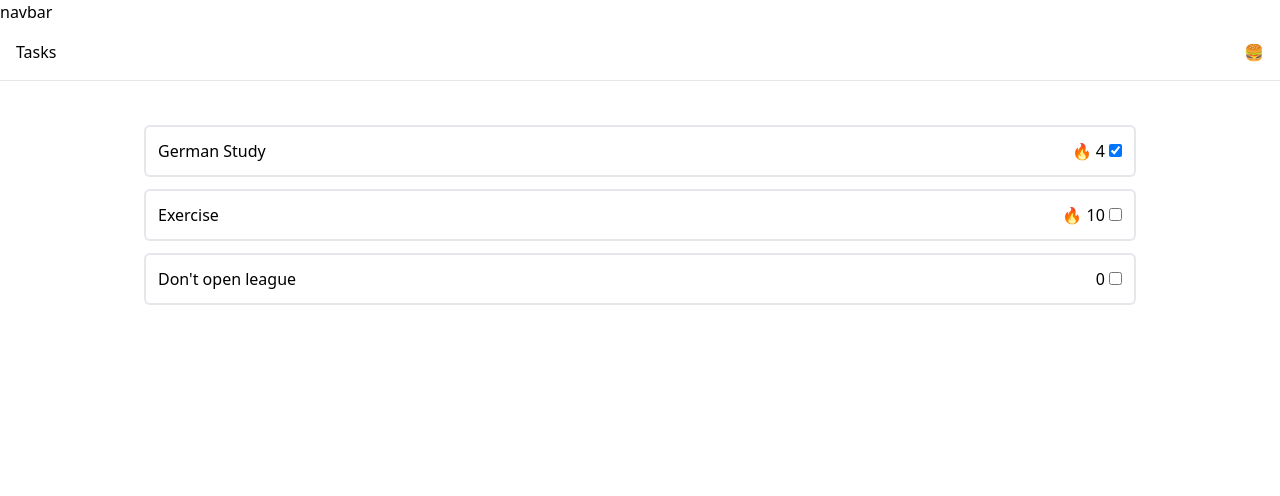
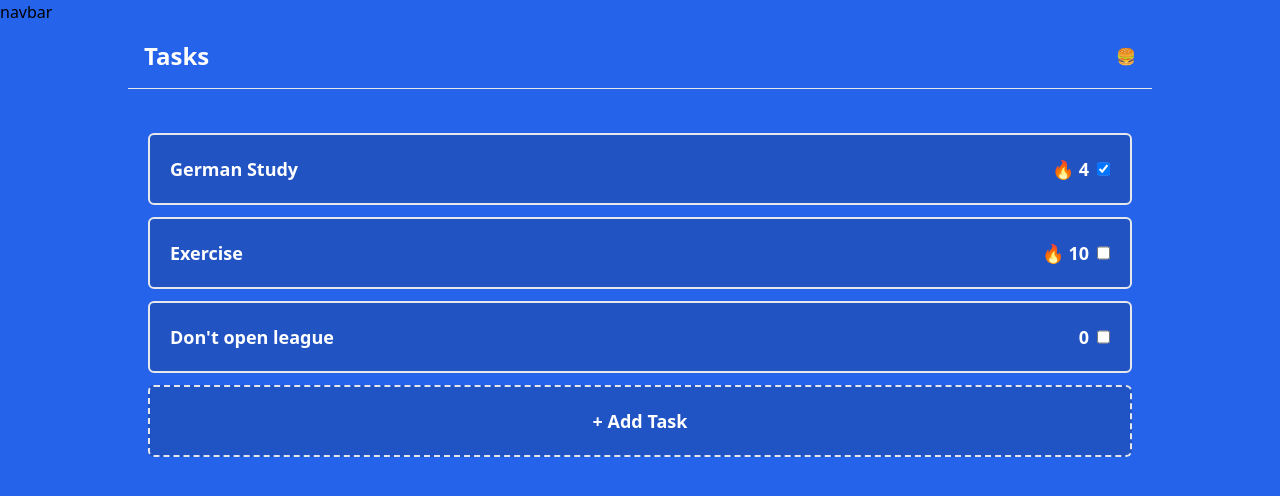
Before and after one commit to yunz-dev/spnw-api, a FastAPI app: page /fe/dashboard in a window 1280 px wide. Shown: the top 496 px of the page. Run offline with FastAPI, Linux system fonts and the light colour scheme; parts of the project's set-up code (start-up, migrations or seed data) failed here and were passed over.

Commit message:
STYLE: improve css

```diff
--- a/templates/dashboard.html
+++ b/templates/dashboard.html
@@ -11,14 +11,17 @@
             rel="stylesheet"
         />
     </head>
-    <body>
+    <body class="bg-blue-600 flex flex-col items-center flex-wrap">
         {% include 'navbar.html' %}
-        <div class="flex content-center justify-between p-4">
-            <h1>Tasks</h1>
+        <div class="flex content-center justify-between p-4 w-4/5">
+            <h1 class="text-white font-bold text-2xl">Tasks</h1>
             <button type="button">🍔</button>
         </div>
-        <hr>
-        <div class="mt-6 p-5 gap-3 flex flex-col content-center flex-wrap" hx-get="/fe/all-tasks" hx-trigger="load once">
+        <hr class="w-4/5">
+        <div class="mt-6 p-5 gap-3 flex flex-col items-center flex-wrap w-4/5" hx-get="/fe/all-tasks" hx-trigger="load once" hx-swap="afterbegin">
+            <div class="flex justify-around p-5 border-2 rounded-md w-full bg-gray-900 bg-opacity-20 text-white font-semibold text-lg border-dashed cursor-pointer">
+                <h1>+ Add Task</h1>
+            </div>
         </div>
     </body>
 </html>
--- a/templates/navbar.html
+++ b/templates/navbar.html
@@ -1 +1 @@
-<nav> navbar </nav>
+<nav class="w-full"> navbar </nav>
--- a/templates/task.html
+++ b/templates/task.html
@@ -1,6 +1,6 @@
-<div class="flex content-center justify-between p-3 border-2 rounded-md w-4/5">
+<div class="flex flex-row items-center justify-between p-5 border-2 rounded-md w-full bg-gray-900 bg-opacity-20 text-white font-semibold text-lg">
     <h1>{{title}}</h1>
-    <span>
+    <span style="min-width:100px;" class="flex flex-row justify-end gap-2">
         <h1 class="inline">{{streak}}</h1>
         <input type="checkbox" name="" value="" {{"checked" if done}}>
     </span>
```
